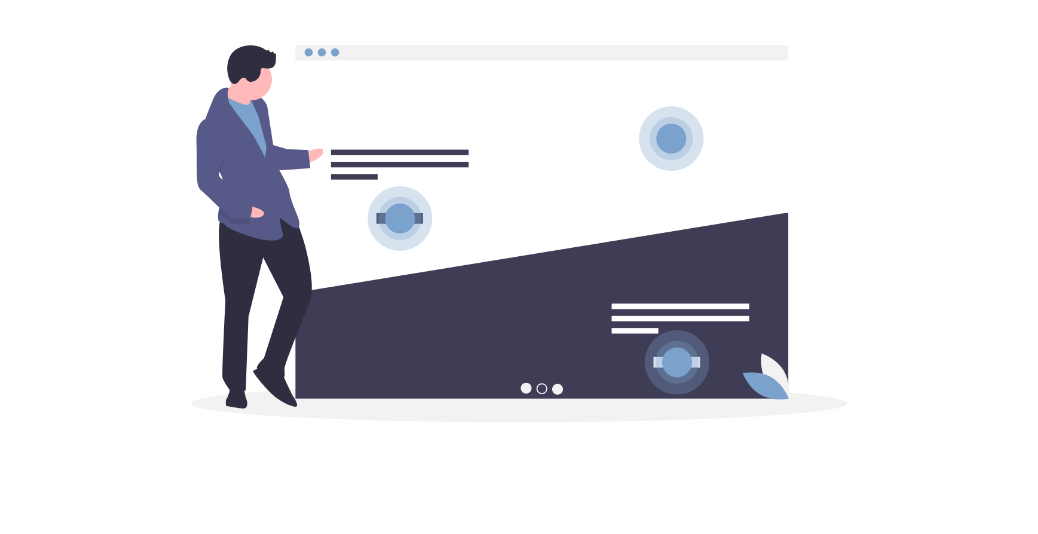
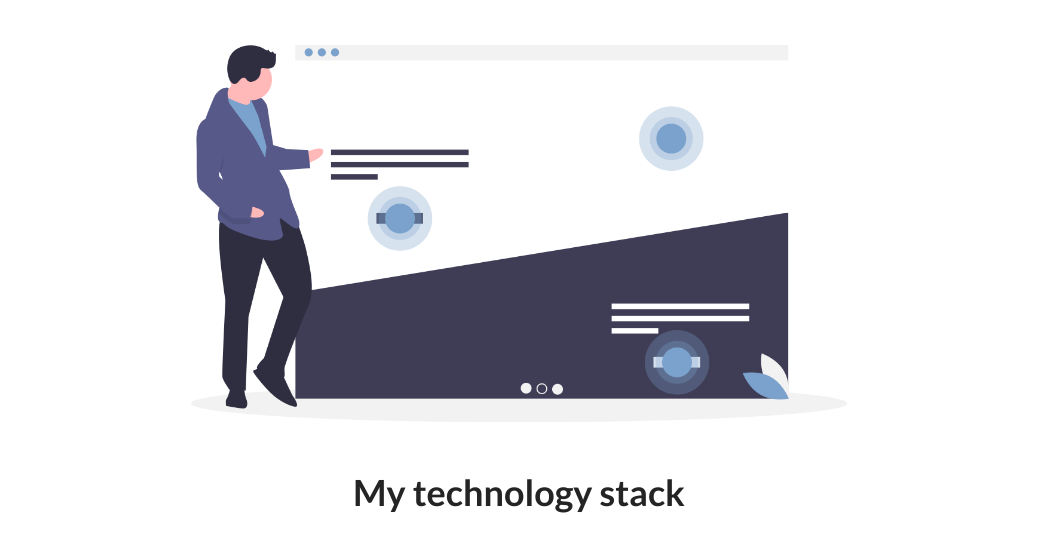
Before and after one commit to Leoomaii/eporfolio_v1, a plain HTML site: page index.html in a window 1280 px wide. Shown: the part 502-1036 px from the top of the page, without its empty margins (121-1159 px from the left). Before the commit the page ends 972 px from the top, so only its background shows below. Drawn offline with Linux system fonts and the light colour scheme.

Commit message:
Starting on language stack, need to important images

```diff
--- a/index.html
+++ b/index.html
@@ -62,5 +62,17 @@
         </div>
       </div>
     </section>
+    <section id="Languages">
+        <div class="container">
+            <div class="row">
+                <h1 class="section__title">My technology stack</h1>
+                <div class="languages">
+                    <figure class="language__img--wrapper">
+                        <img src="" alt="" class="language__img">
+                    </figure>
+                </div>
+            </div>
+        </div>
+    </section>
   </body>
 </html>
```
